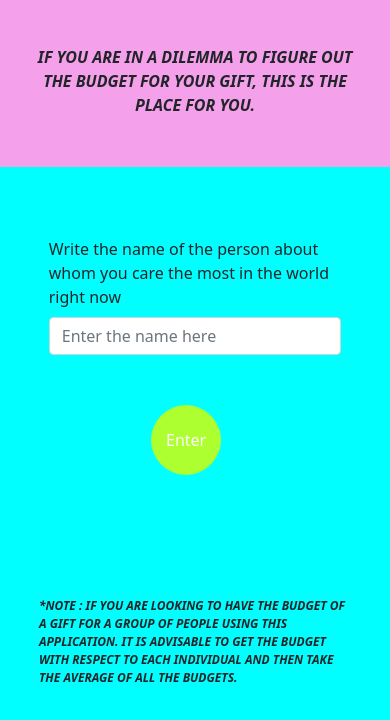
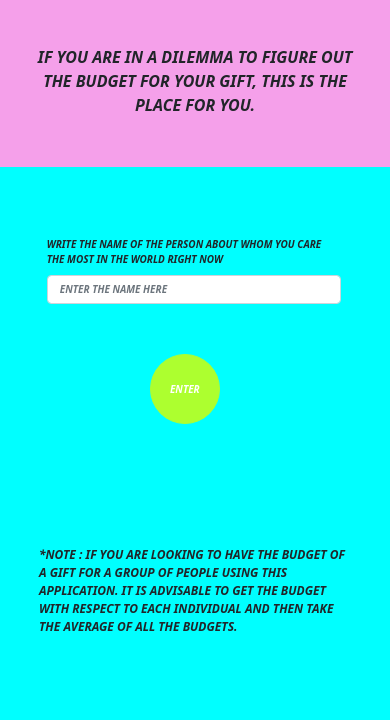
Before and after one commit to BitanSarkar/gift-budget-solver, a React (Create React App) app: page / in a window 390 px wide. Shown: the top 720 px of the page. Built offline with nearby package versions, Linux system fonts and the light colour scheme; a web font is replaced by a local one.

Commit message:
fix : mobile view fixed 2

```diff
--- a/src/components/MobileView1.css
+++ b/src/components/MobileView1.css
@@ -25,26 +25,26 @@
     padding-bottom: 150px;
 }
 
-.d1body_m .formIO_m .row .col-10 .text2_m {
+.d1body_m .formIO_m .row .col-12 .text2_m {
     font-size: 10px;
     font-style: italic;
     font-weight: bolder;
     text-transform: uppercase;
 }
 
-.d1body_m .formIO_m .row .col-10 .text3_m {
+.d1body_m .formIO_m .row .col-12 .text3_m {
     font-size: 10px;
     font-style: italic;
     font-weight: bolder;
     text-transform: uppercase;
 }
 
-.d1body_m .formIO_m .row .col-2{
+.d1body_m .formIO_m .row .col-12{
     padding-left: 10px;
     margin: auto;
 }
 
-.d1body_m .formIO_m .row .col-2 .text4_m{
+.d1body_m .formIO_m .row .col-12 .text4_m{
     font-size: 10px;
     font-style: italic;
     font-weight: bolder;
```
